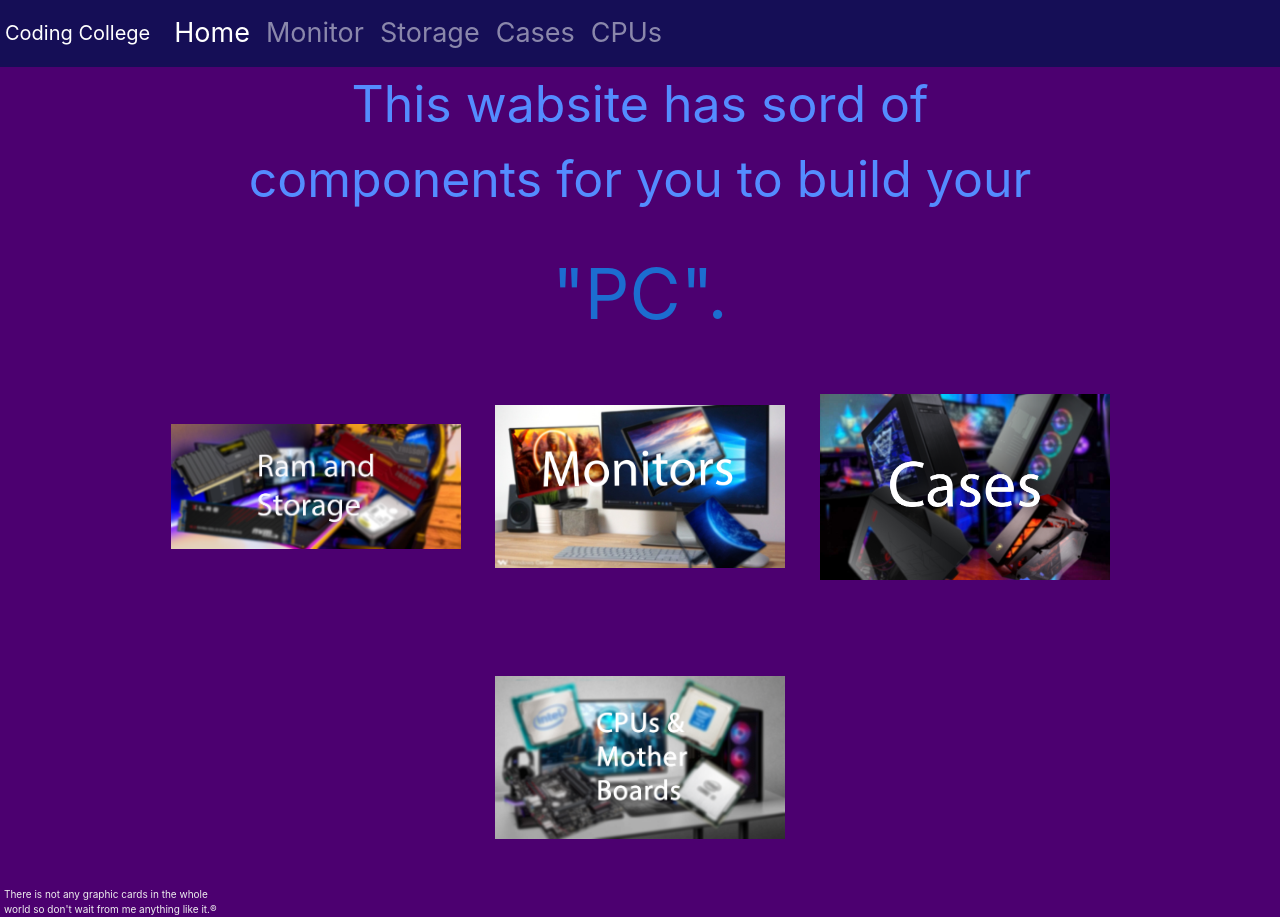
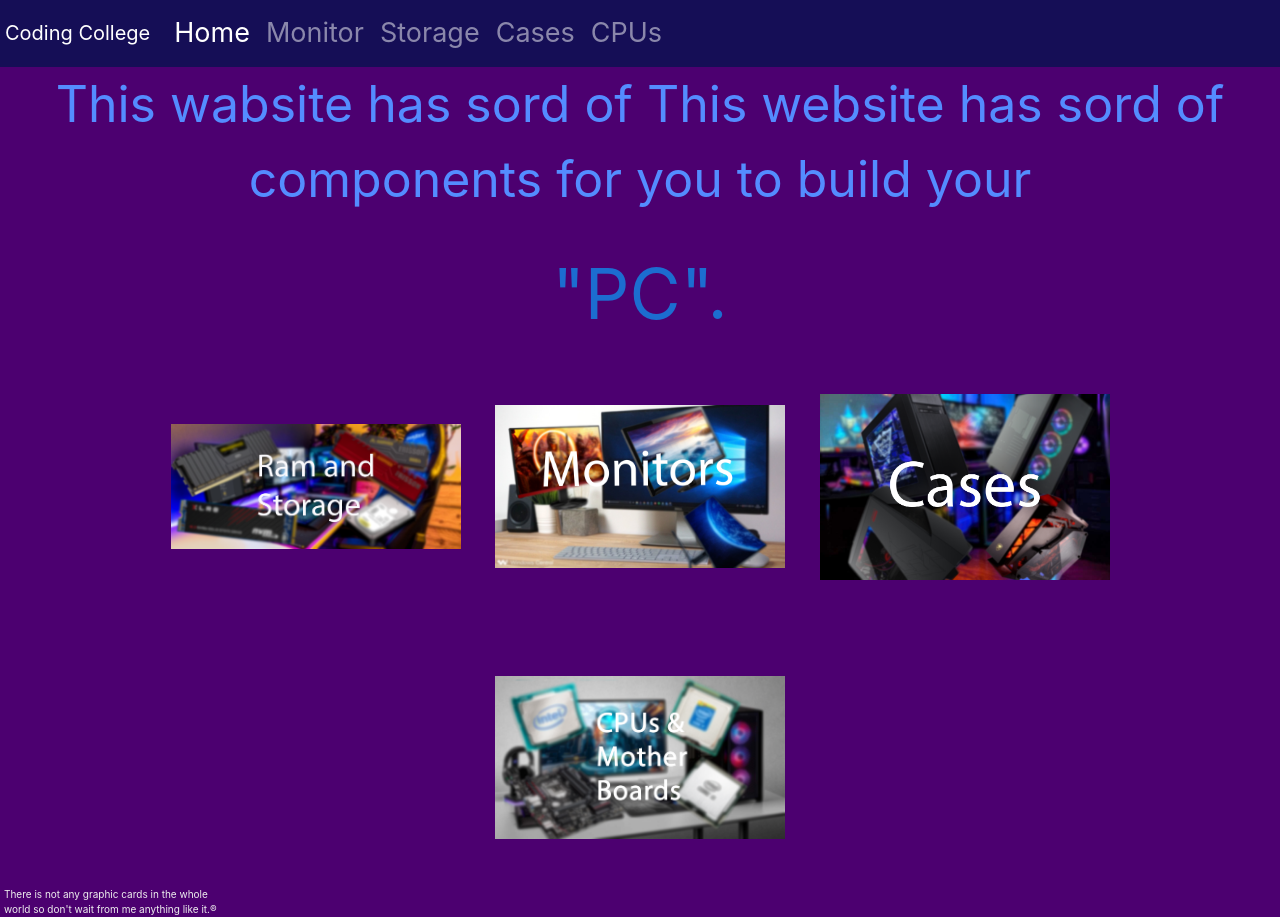
Before and after one commit to Ahmed8764/online-store, a plain HTML site: page index.html in a window 1280 px wide. Drawn offline with nearby package versions, Linux system fonts and the light colour scheme.

Commit message:
Update index.html

```diff
--- a/index.html
+++ b/index.html
@@ -41,6 +41,7 @@
 </nav>
 <div class="first">
  This wabsite has sord of
+ This website has sord of
  <br>
  components for you to build your
 </div>
```
